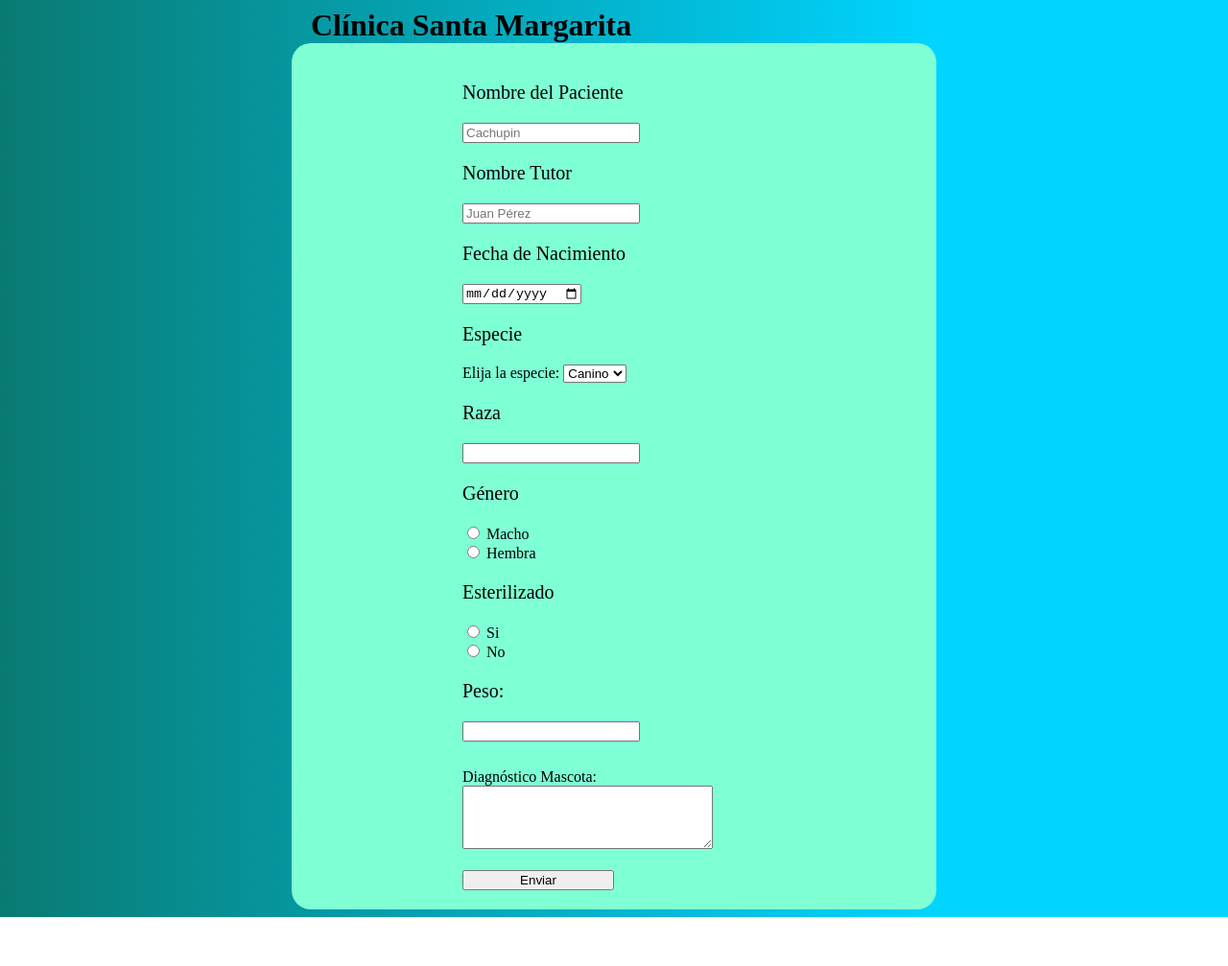
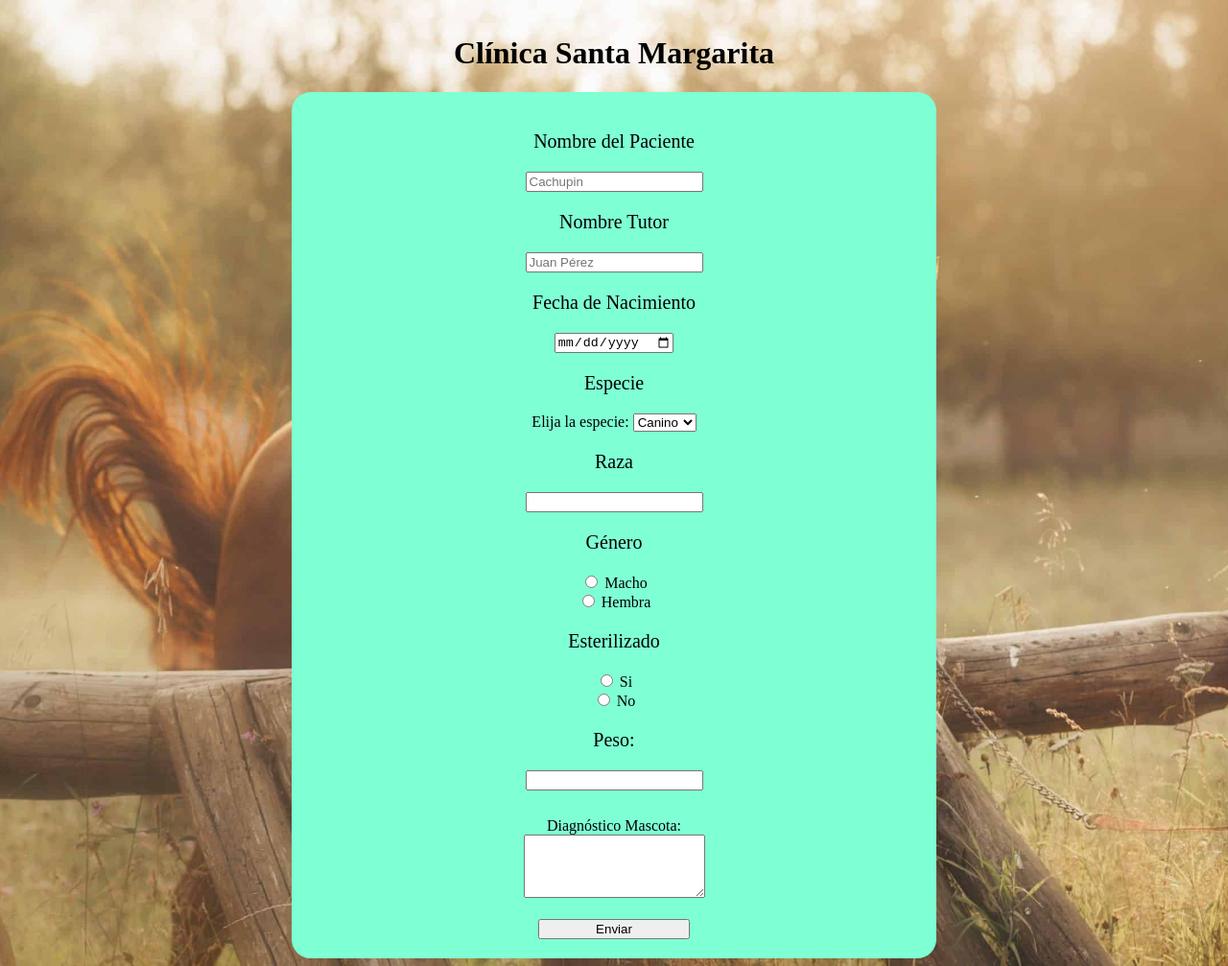
Before and after one commit to BiP00/desafio_veterinaria, a plain HTML site: page index.html in a window 1280 px wide. Shown: the whole page at 96% size. Before the commit the page ends 956 px from the top, so only its background shows below. Drawn offline with Linux system fonts and the light colour scheme.

Commit message:
agrego imagen de fondo en el background y alineación de formulario y H1

```diff
--- a/estilos.css
+++ b/estilos.css
@@ -1,6 +1,13 @@
 body{
     background: rgb(2,0,36);
 background: linear-gradient(90deg, rgba(2,0,36,1) 0%, rgba(9,121,112,0.4822303921568627) 0%, rgba(9,122,114,1) 0%, rgba(0,212,255,1) 76%);
+}
+
+body {
+    background-image:    url(dog-horse.jpg);
+    background-size:     cover;
+    background-repeat:   no-repeat;
+    background-position: center center;
 }
 
 p{
@@ -8,8 +15,8 @@ p{
 }
 
 h1{
-    margin: auto;
-    width: 50%;
+    padding-top: 1rem;
+    text-align: center;
 }
 div.formulario {
     background-color: aquamarine;
@@ -17,6 +24,7 @@ div.formulario {
     margin: auto;
     width: 50%;
     border-radius: 20px;
+    text-align: center;
 }
 
 div > form{
--- a/index.html
+++ b/index.html
@@ -57,7 +57,7 @@
                 <input type="number" name="peso">
             </div><br>
             <label for="diagnostico">Diagnóstico Mascota:</label><br>
-            <textarea id="diagnostico" name="diagnostico" rows="4" cols="30">
+            <textarea id="diagnostico" name="diagnostico" rows="4" cols="21">
             </textarea>
             <div>
                 <br><button type="submit">Enviar</button>
```
Also changed, not shown: dog-horse.jpg (added).
